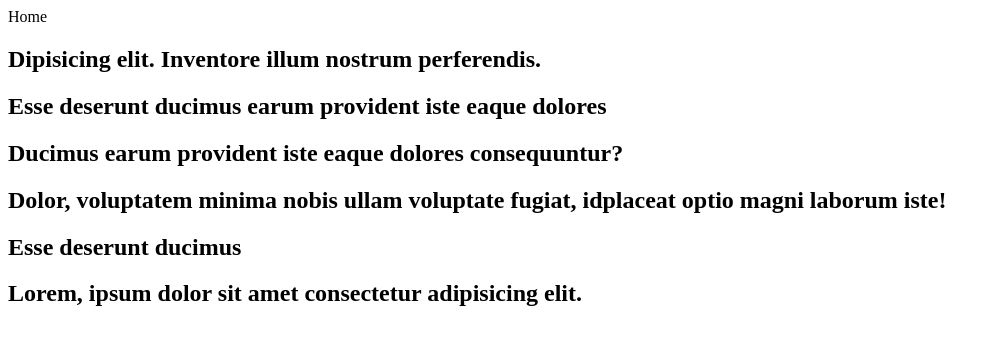
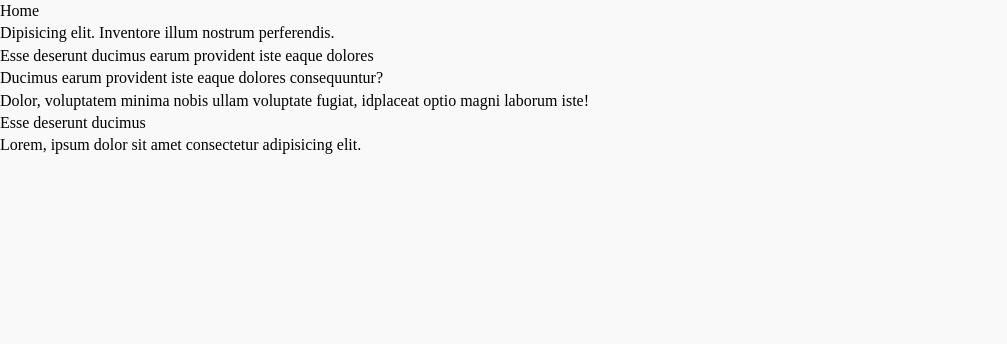
Before and after one commit to hyeonbinnn/-bucket-list, a React (Create React App) app: page / in a window 1280 px wide. Shown: the top 344 px of the page, without its empty margins (0-1007 px from the left). Built offline with nearby package versions, Linux system fonts and the light colour scheme; data requests are answered from the project's data file; a web font is replaced by a local one.

Commit message:
add: 글로벌 스타일 추가

```diff
--- a/src/App.js
+++ b/src/App.js
@@ -1,9 +1,11 @@
 import React from 'react';
 import Router from './routes/Router';
+import GlobalStyle from './styles/GlobalStyle';
 
 const App = () => {
   return (
     <>
+      <GlobalStyle />
       <Router />
     </>
   );
--- /dev/null
+++ b/src/styles/GlobalStyle.jsx
@@ -0,0 +1,127 @@
+import { createGlobalStyle } from 'styled-components';
+import reset from 'styled-reset';
+
+const GlobalStyle = createGlobalStyle`
+${reset}
+
+  :root {
+	--main-color: rgb(55, 170, 236);
+	--main-rgb: 55, 171, 236;
+	--outline-border: rgb(55, 160, 236);
+	--red-color: rgb(243, 124, 75);
+	--red-rgb: 243, 124, 75;
+	--black-color: #28303f;
+	--white-color: #fff;
+	--gray-color: #767676;
+	--border-color: #ddd;
+	--gray-background-light: #f9f9f9;
+	--gray-background: #f5f5f5;
+	--gray-text: #6f6f6f;
+	--border-radius: 0.4em;
+}
+
+h1,
+a,
+div,
+p,
+section,
+article,
+input,
+textarea {
+	box-sizing: border-box;
+}
+
+a {
+	text-decoration: none;
+	color: inherit;
+}
+
+html {
+	font-size: 10px;
+}
+
+body {
+	font-size: 1.6rem;
+	line-height: 1.4;
+}
+
+input,
+button {
+	font-size: inherit;
+	font-family: inherit;
+}
+
+button {
+	cursor: pointer;
+}
+
+a {
+	border-radius: 0.8rem;
+	overflow: hidden;
+}
+img {
+	vertical-align: bottom;
+}
+
+a:focus,
+input:focus,
+button:focus,
+textarea:focus {
+	outline: 3px solid rgba(var(--main-rgb), 0.2);
+	box-shadow: 0 0 0 1px var(--outline-border);
+}
+
+body {
+	background: var(--gray-background-light);
+}
+
+.a11y-hidden {
+	overflow: hidden;
+	position: absolute;
+	clip: rect(0, 0, 0, 0);
+	width: 1px;
+	height: 1px;
+	margin: -1px;
+	border: 0;
+	padding: 0;
+}
+
+.max-width {
+	width: 1224px;
+	max-width: calc(100% - 4rem);
+	margin: 0 auto;
+}
+
+.link-underline {
+	display: block;
+	width: 5em;
+	text-align: center;
+	text-decoration: underline;
+	color: var(--gray-color);
+	padding: 0.4rem 1rem;
+	margin: 1rem 0 auto auto;
+	transition: all 0.3s;
+}
+
+.link-underline:hover {
+	color: var(--main-color);
+}
+
+.not-found {
+	text-align: center;
+	margin-top: 8rem;
+}
+
+.not-found h2 {
+	color: var(--main-color);
+	font-size: 5rem;
+	font-weight: bold;
+}
+
+.not-found p {
+	font-size: 2rem;
+	margin-bottom: 2rem;
+}
+`;
+
+export default GlobalStyle;
```
